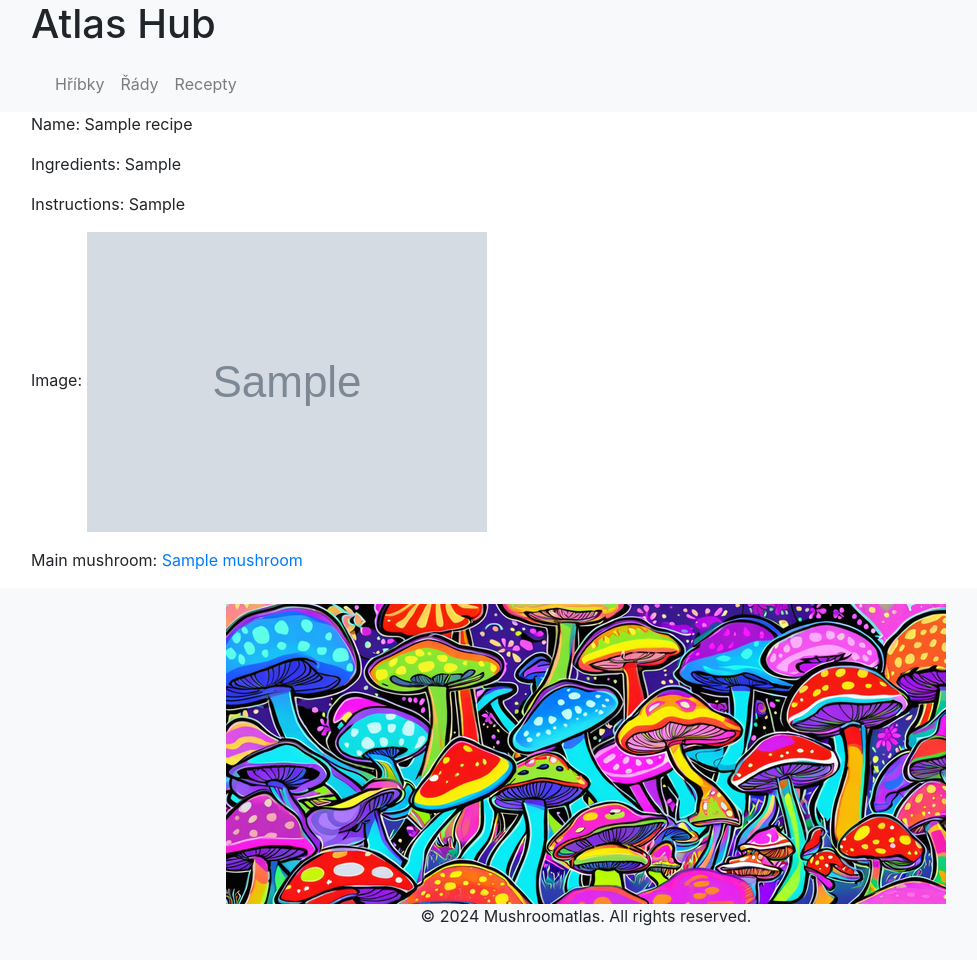
After one commit to Wolferine69/mushroomatlas, a Django app: page /recipes/1/ in a window 1280 px wide. The commit adds this page. Shown: the whole page, without its empty margins (54-1031 px from the left). Run offline with Django 5.2, Linux system fonts and the light colour scheme; tables that the repository leaves empty hold one stand-in row (values such as "Sample post"); grey boxes marked "Sample" are stand-in pictures; some libraries are stand-ins or nearby versions.

Commit message:
added main mushroom, pictures, recipe bookmark...

```diff
--- a/Mushroomatlas/urls.py
+++ b/Mushroomatlas/urls.py
@@ -23,7 +23,6 @@
 from viewer.views import (home,
                           MushroomListView, MushroomDetailView,
                           FamilyListView, FamilyDetailView, RecipeListView, RecipeDetailView
-
                           )
 
 urlpatterns = [
@@ -38,7 +37,7 @@
     path('families/', FamilyListView.as_view(), name='family_list'),
     path('families/<int:pk>/', FamilyDetailView.as_view(), name='family_detail'),
 
-    path('recipes/', RecipeListView.as_view(), name='recipe_list'),
+    path('recipes/', RecipeListView.as_view(), name='recipes_list'),
     path('recipes/<int:pk>/', RecipeDetailView.as_view(), name='recipe_detail'),
 
 ] + static(settings.MEDIA_URL, document_root=settings.MEDIA_ROOT)
--- a/templates/base.html
+++ b/templates/base.html
@@ -25,6 +25,10 @@
                         <li class="nav-item">
                             <a class="nav-link" href="{% url 'family_list' %}">Řády</a>
                         </li>
+                        </li>
+                        <li class="nav-item">
+                            <a class="nav-link" href="{% url 'recipes_list' %}">Recepty</a>
+                        </li>
                     </ul>
                 </div>
             </nav>
--- a/viewer/models.py
+++ b/viewer/models.py
@@ -55,7 +55,7 @@
 class Recipe(models.Model):
     """Model representing a mushroom recipe."""
     user = models.ForeignKey(Profile, on_delete=models.CASCADE, related_name='recipes')
-    title = models.CharField(max_length=100)
+    title = models.CharField(max_length=120)
     ingredients = models.TextField()
     instructions = models.TextField()
     image = models.ImageField(upload_to='recipe_images/', null=True, blank=True)
--- a/viewer/templates/mushroom_detail.html
+++ b/viewer/templates/mushroom_detail.html
@@ -9,4 +9,5 @@
 <p>Image: <img src="{{ mushroom.image.url }}" alt="{{ mushroom.name_cz }}"></p>
     {% endif %}
 <p>Family: <a href="{% url 'family_detail' mushroom.family.id %}">{{ mushroom.family.name }}</a></p>
+<p>Recipes: <a href="{{recipes_list }}" alt="{{recipe.title }}"></p>
 {% endblock %}
--- /dev/null
+++ b/viewer/templates/recipe_detail.html
@@ -0,0 +1,11 @@
+{% extends 'base.html' %}
+
+{% block content %}
+<p>Name: {{ recipe.title }}</p>
+<p>Ingredients: {{ recipe.ingredients }}</p>
+<p>Instructions: {{ recipe.instructions }}</p>
+    {% if recipe.image %}
+<p>Image: <img src="{{ recipe.image.url }}" alt="{{ recipe.title }}"></p>
+    {% endif %}
+<p>Main mushroom: <a href="{% url 'mushroom_detail' pk=recipe.main_mushroom.pk %}">{{ recipe.main_mushroom.name_cz }}</a></p>
+{% endblock %}
--- a/viewer/templates/recipes_list.html
+++ b/viewer/templates/recipes_list.html
@@ -5,7 +5,7 @@
 <ul>
     {% for recipe in recipes %}
     <li>
-        <a href="{% url 'recipe_detail' recipe.pk %}">{{ recipe.title }}</a>
+        <a href="{% url 'recipe_detail' pk=recipe.pk %}">{{ recipe.title }}</a>
     </li>
     {% endfor %}
 </ul>
--- a/viewer/views.py
+++ b/viewer/views.py
@@ -36,7 +36,7 @@
 
 class RecipeDetailView(DetailView):
     model = Recipe
-    template_name = 'recipes_detail.html'
+    template_name = 'recipe_detail.html'
     context_object_name = 'recipe'
 
 class MushroomDetailView(DetailView):
```
Also changed, not shown: media/recipe_images/bedla_bramborak.jpg (added), media/recipe_images/bedla_na_kmine.jpg (added), media/recipe_images/gulas_bedla.jpg (added), media/recipe_images/houbovy_gulas_kovar.jpg (added), media/recipe_images/kulajda.jpg (added).
